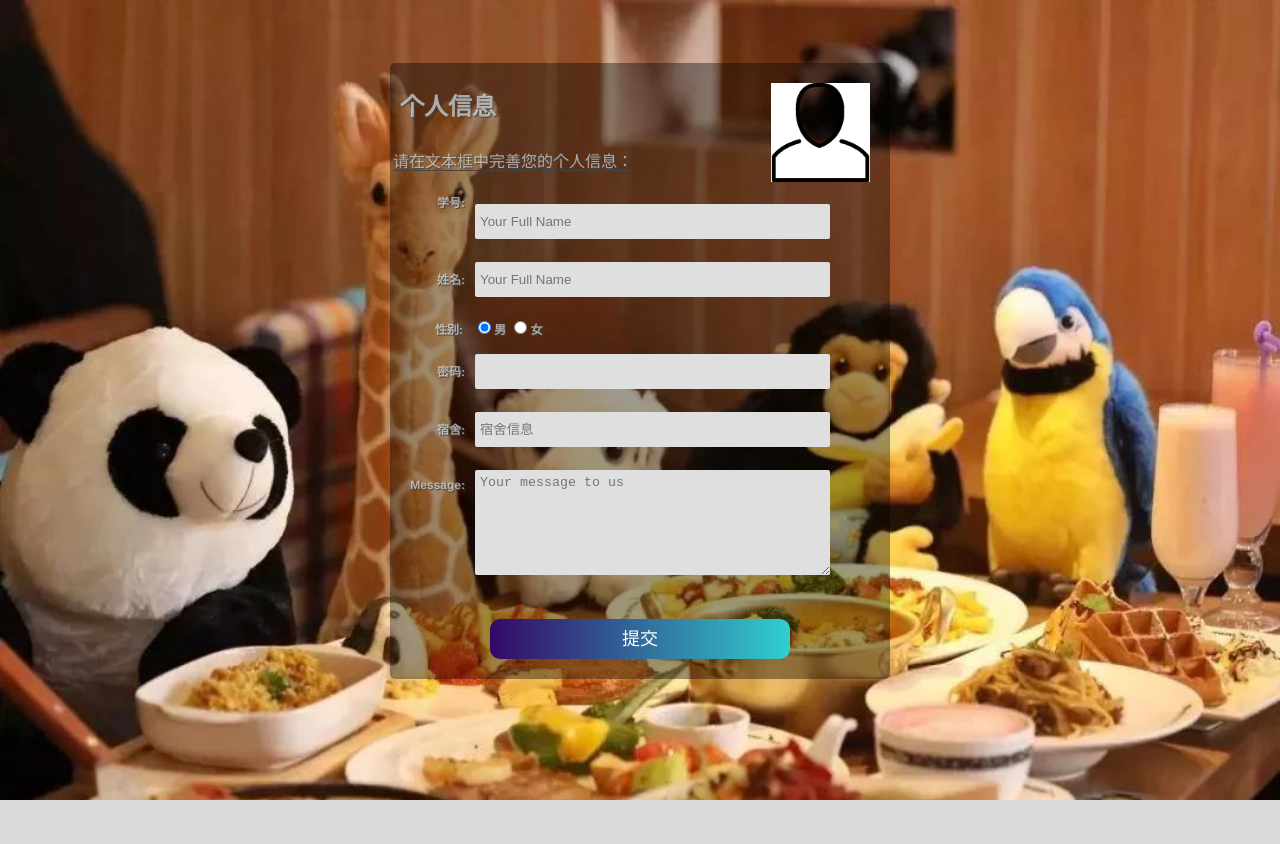
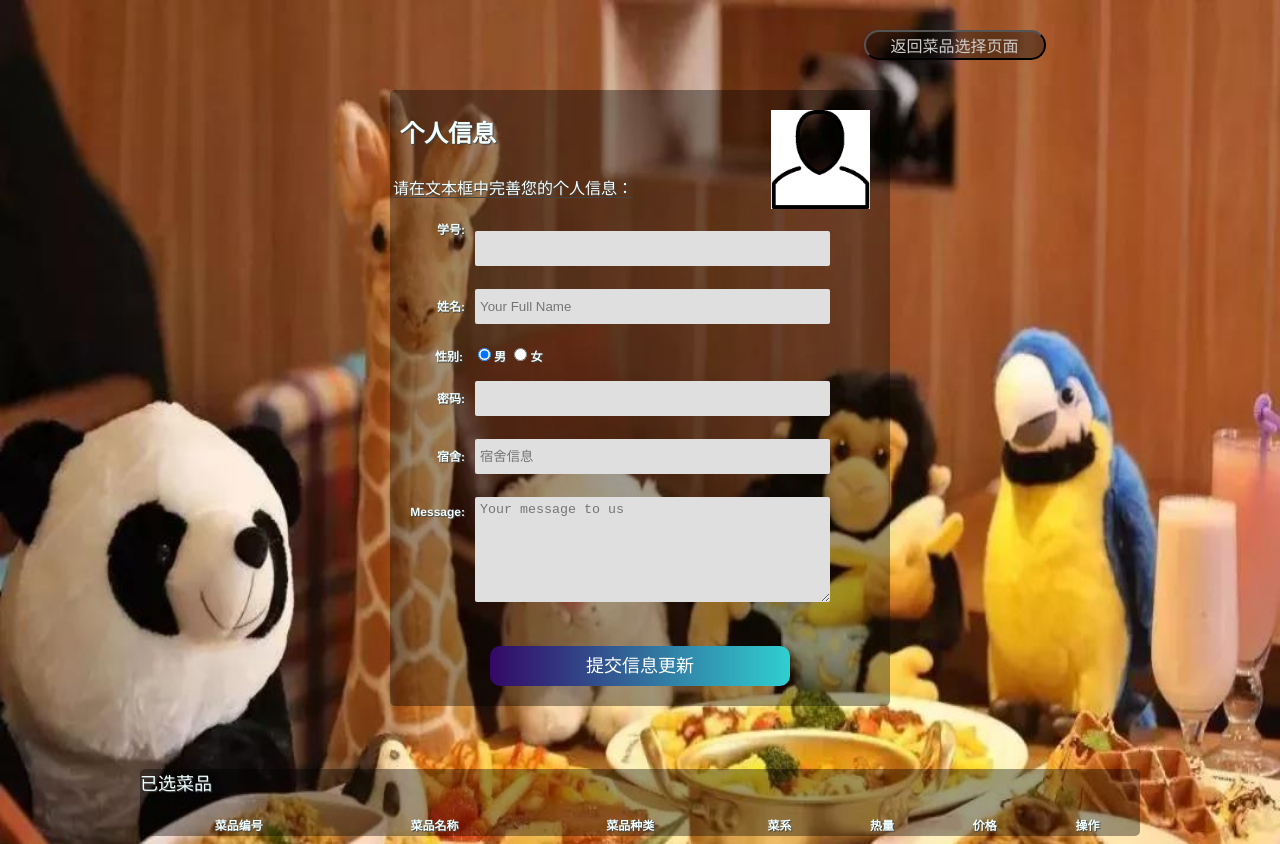
Before and after one commit to pangrj/DBMS-EnjoyFood-BUAA2022, a Spring Boot app: page /self_info.html in a window 1280 px wide. Before the commit the page ends 800 px from the top, so only its background shows below. Run offline with Spring Boot 4, Linux system fonts and the light colour scheme; data that the repository does not hold is empty; some libraries are stand-ins or nearby versions.

Commit message:
完善selfInfo的前端接口，补充post请求对succes信息的处理

```diff
--- a/src/main/resources/static/self_info.html
+++ b/src/main/resources/static/self_info.html
@@ -11,10 +11,30 @@
             background-size: 100% 130%;
         }
 
+        .jump_buttons {
+            height: 70px;
+            width: 80%;
+            margin: 20px auto 0 auto;
+            /* vertical-align: middle; */
+        }
+
+        .jump_buttons button {
+            /* display: block; */
+            width: 18%;
+            float: right;
+            margin-top: 10px;
+            margin-right: 100px;
+            background-color: #00000060;
+            color: #ccc;
+            border-radius: 18px;
+            font-size: medium;
+        }
+
+
         .Content-Main {
             max-width: 500px;
             margin: auto;
-            margin-top: 5%;
+            /*margin-top: 5%;*/
             border: none;
             border-radius: 5px;
             -moz-border-radius: 5px;
@@ -22,7 +42,7 @@
             font: 12px "Helvetica Neue", Helvetica, Arial, sans-serif;
             text-shadow: 1px 1px 1px #444;
             /* color: #D3D3D3; */
-            color: #ffffff90;
+            color: azure;
             background-color: #00000060;
         }
 
@@ -157,10 +177,36 @@
             color: #333;
             background-color: #EBEBEB;
         }
+
+        .food_info{
+            max-width: 1000px;
+            margin: auto;
+            margin-top: 5%;
+            border: none;
+            border-radius: 5px;
+            -moz-border-radius: 5px;
+            -webkit-border-radius: 5px;
+            font: 12px "Helvetica Neue", Helvetica, Arial, sans-serif;
+            text-shadow: 1px 1px 1px #444;
+            /* color: #D3D3D3; */
+            color: azure;
+            background-color: #00000060;
+        }
+
+        .food_info_title {
+            font-size: large;
+        }
+
+        .food_info table{
+            width: 100%;
+        }
     </style>
 </head>
 
-<body>
+<body  onload="initTable()">
+<div class="jump_buttons">
+    <button onclick="gotoChoose()" style="float:right;" title=""> 返回菜品选择页面</button>
+</div>
     <div class="Content-Main">
         <div id="title_bar">
             <div class="title">
@@ -175,11 +221,11 @@
         <form action="" method="post" class="form-userInfo"></form>
         <label>
             <span>学号:</span>
-            <input type="text" name="id" placeholder="Your Full Name">
+            <input type="text" id="id" readonly="readonly">
         </label>
         <label>
             <span>姓名:</span>
-            <input type="text" name="name" placeholder="Your Full Name">
+            <input type="text" id="name" placeholder="Your Full Name">
         </label>
         <label class="Main-sex">
             <span>性别:</span>
@@ -188,38 +234,147 @@
         </label>
         <label>
             <span>密码:</span>
-            <input type="password" name="password" placeholder="">
+            <input type="password" id="password" placeholder="">
         </label>
         <label>
             <span>宿舍:</span>
-            <input type="text" name="dorm" placeholder="宿舍信息">
+            <input type="text" id="dorm" placeholder="宿舍信息">
         </label>
         <label>
             <span>Message:</span>
             <textarea id="message" name="message" placeholder="Your message to us"></textarea>
         </label>
         <label style="text-align: center;">
-            <input type="button" class="submit" value="提交" onclick="updateInfo()">
+            <input type="button" class="submit" value="提交信息更新" onclick="updateInfo()">
         </label>
         </form>
+    </div>
+
+    <div class="food_info">
+        <p class="food_info_title"> 已选菜品 </p>
+        <table id="result_table">
+            <tr>
+                <th align="center" valign="middle">菜品编号</th>
+                <th align="center" valign="middle">菜品名称</th>
+                <th align="center" valign="middle">菜品种类</th>
+                <th align="center" valign="middle">菜系</th>
+                <th align="center" valign="middle">热量</th>
+                <th align="center" valign="middle">价格</th>
+                <th align="center" valign="middle">操作</th>
+            </tr>
+            <!-- <tr v-for= "p in list">
+                <td>{{ p.id }}</td>
+                <td>{{ p.name }}</td>
+                <td>{{ p.type }}</td>
+                <td>{{ p.type2 }}</td>
+                <td>{{ p.calory }}</td>
+                <td>{{ p.price }}</td>
+            </tr> -->
+            <tbody id="tbodydata"></tbody>
+        </table>
     </div>
 </body>
 
 <script>
+    var s_id = sessionStorage.getItem("s_id");
+    document.getElementById("id").value = s_id;
+
+    function gotoChoose() {
+        window.location.href = "choose.html";
+    }
     function updateInfo() {
+        var password = document.getElementById("password").value;
+        var name = document.getElementById("name").value;
+        var dorm = document.getElementById("dorm").value;
+        var gender = $("[name='sex']").filter(":checked").value;
+
         $.ajax({
-            type: 'get',
+            type: 'post',
+            async: false,
+            url: "http://localhost:18099/modify",
+            data:JSON.stringify({'s_id':parseInt(s_id),
+                's_password':password, 's_name':name, 's_dorm':dorm, 's_gender':gender}),
+            dataType: 'json',
+            contentType: "application/json",
+            success: function (data) {
+                if (data.success) {
+                    alert(data.message);
+                } else {
+                    alert(data.message);
+                }
+            },
+            error: function (data) {
+                alert("信息更新失败");
+            }
+        });
+    }
+
+    function showTable(data) { //输入的data应该是一个json
+        var str = "";
+        for (i in data.dishes) {
+            str += "<tr>" +
+                "<td align='center'>" + data.dishes[i].d_id + "</td>" +
+                "<td align='center'>" + data.dishes[i].d_name + "</td>" +
+                "<td align='center'>" + data.dishes[i].d_category + "</td>" +
+                "<td align='center'>" + data.dishes[i].d_cuisine + "</td>" +
+                "<td align='center'>" + data.dishes[i].d_calories + "</td>" +
+                "<td align='center'>" + data.dishes[i].d_price + "</td>" +
+                // "<td>\n" +
+                // "<a href=\"#\">修改</a>\n" +
+                // "<a href=\"#\">删除</a>\n" +
+                // "</td>" +
+                "<td align='center'>" + "<input type=\"button\" onclick = \"deleteFood(this)\" value='删除菜品' /> " + "</td>"
+            "</tr>";
+        }
+        document.getElementById("tbodydata").innerHTML = str;
+    }
+
+    function initTable() {
+        $.ajax({
+            type: 'post',
             async: true,
             url: "http://localhost:18099/menu",
+            data: JSON.stringify({'s_id': parseInt(s_id)}),
             dataType: 'json',
+            contentType: "application/json",
             success: function (data) {
-                showTable(data);
+                if (data.success) {
+                    alert(data.message);
+                    showTable(data);
+                } else {
+                    alert(data.message);
+                }
             },
             error: function (data) {
                 alert("菜品表格初始化失败");
             }
         });
     }
+
+    function deleteFood(val) {
+        var value = $(val).parent().parent().find("td"); //找到该行的所有td
+        var select_id = value.eq(0).text(); //获取第一列的值
+        $.ajax({
+            type: 'post',
+            url: 'http://localhost:18099/deleteDish',
+            data: JSON.stringify({'s_id': parseInt(s_id),'d_id': parseInt(select_id)}),
+            traditional: true,
+            async: true,
+            dataType: 'json',
+            contentType: "application/json",
+            success: function (data) {//成功的事件
+                if (data.success) {
+                    alert(data.message);
+                    showTable(data);
+                } else {
+                    alert(data.message);
+                }
+            },
+            error: function () {//失败的事件
+                alert("菜品选择失败！");
+            }
+        });
+    }
 </script>
 
 </html>
```
Also changed, not shown: src/main/resources/static/choose.html (+18 -6 lines).
